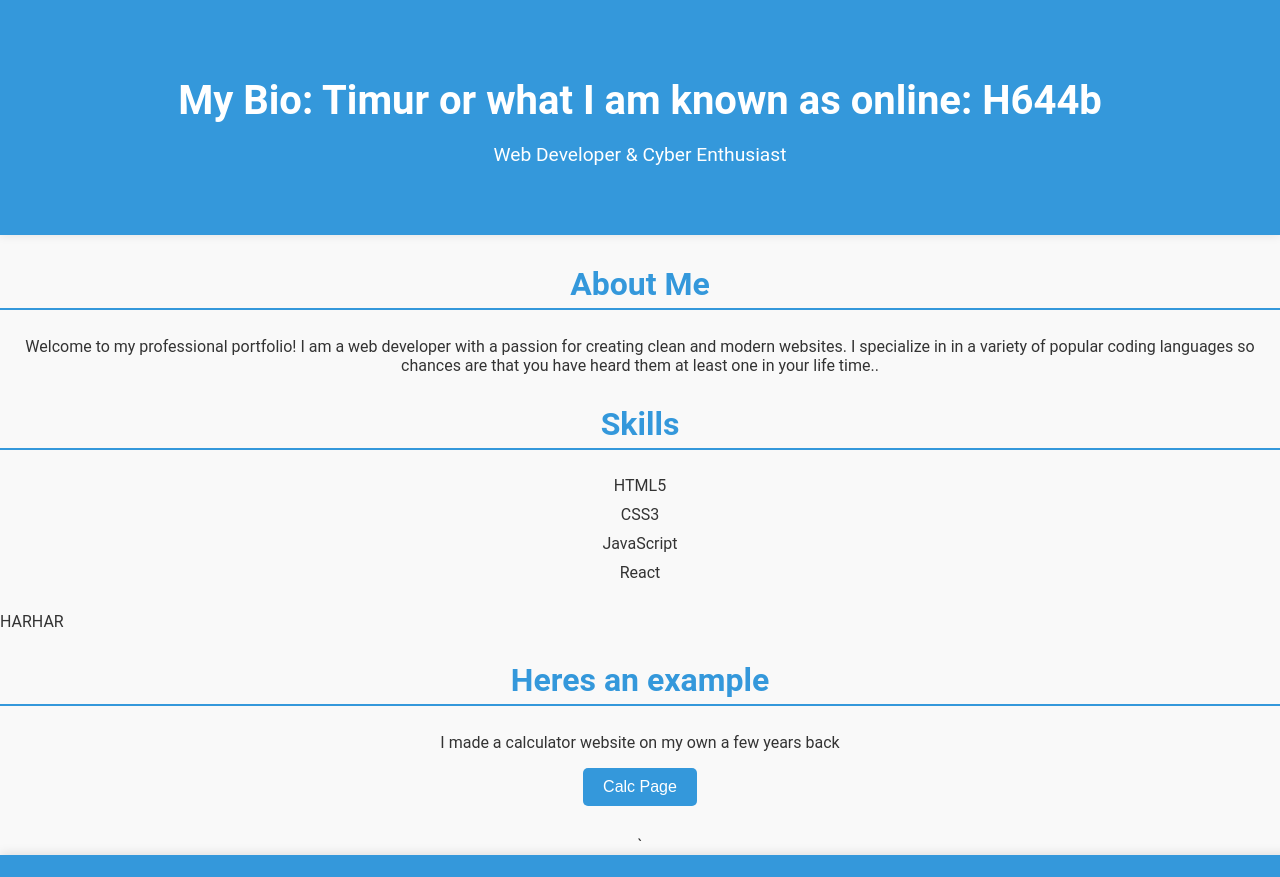
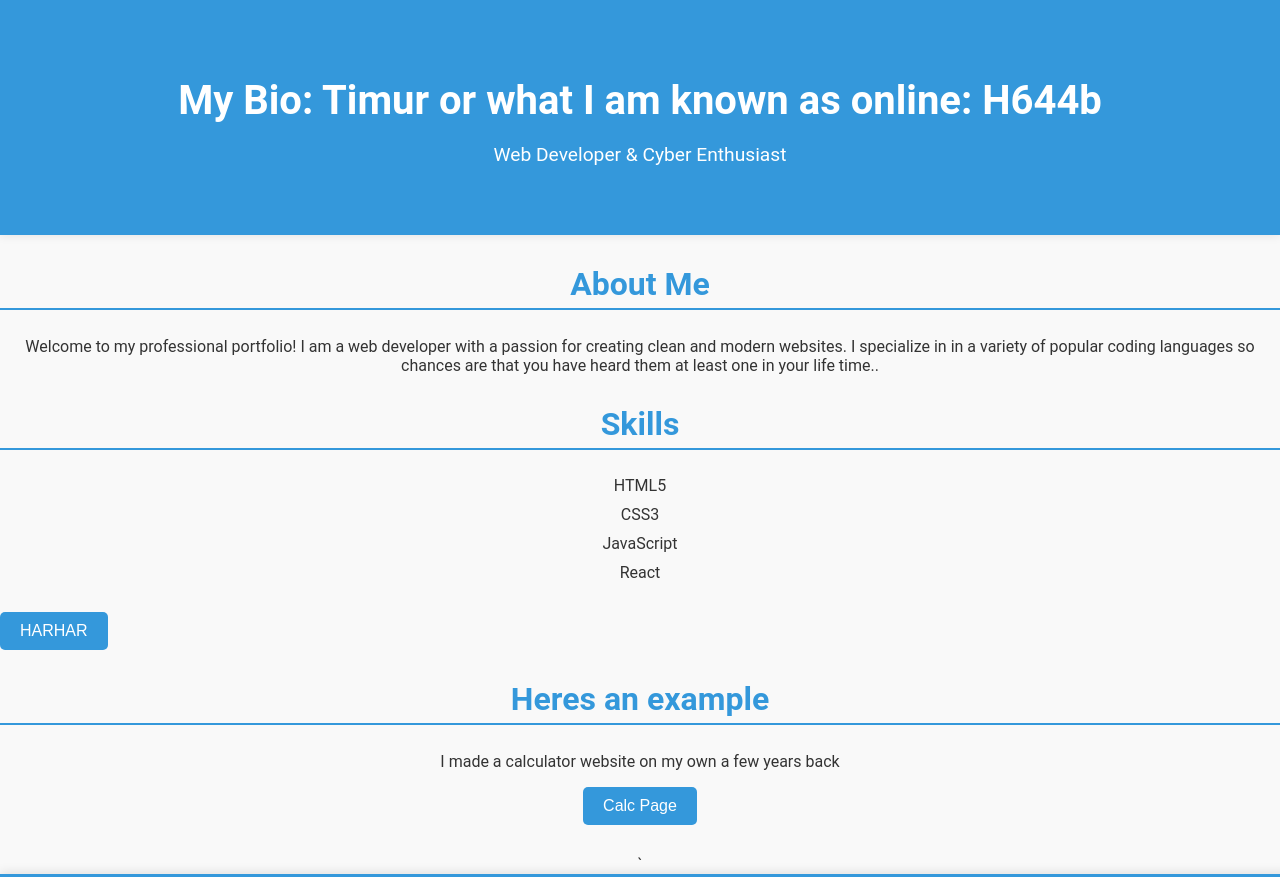
Before and after one commit to H644b/TimsHub4AllThings, a plain HTML site: page index.html in a window 1280 px wide. Shown: the top 877 px of the page. Drawn offline with Linux system fonts and the light colour scheme.

Commit message:
Fixed the funny btn

```diff
--- a/index.html
+++ b/index.html
@@ -33,7 +33,7 @@
 
 
    </div>
-    <btn>HARHAR</btn>
+    <button>HARHAR</button>
    <div id="datext">
     <section id="contact">
         <h2>Heres an example</h2>
```
